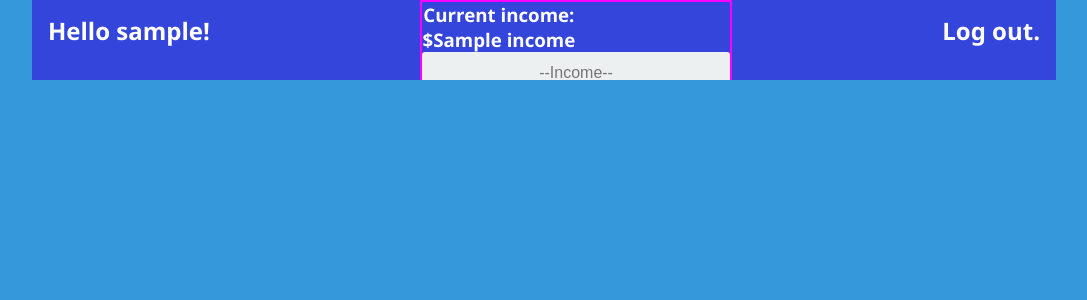
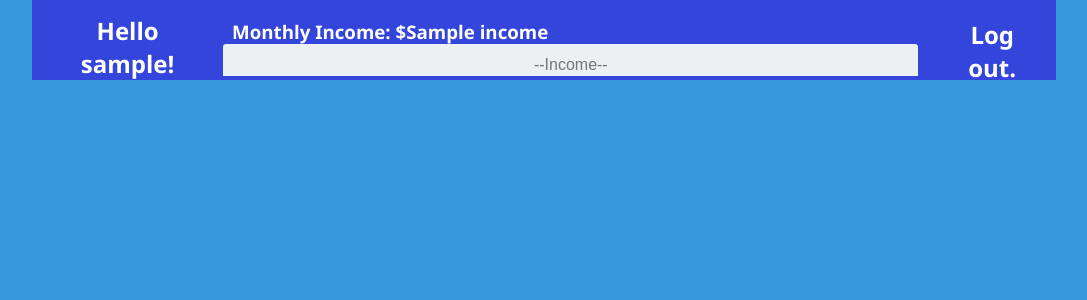
Before and after one commit to Futhark491/Blueberry-Finance, a Flask app: template templates/baseLayout.html in a window 1280 px wide. Shown: the top 300 px of the page, without its empty margins (96-1183 px from the left). Run offline with Flask 2, Linux system fonts and the light colour scheme; the visitor is signed in with stand-in values (Sample User, id 1); tables that the repository leaves empty hold one stand-in row (values such as "Sample post"); the template is opened without the code that fills it: most values are stand-ins (such as "Sample title", 1, 10 or a date in 2020); some libraries are stand-ins or nearby versions.

Commit message:
Final commit
Clean up finished. All **base** requirements met.

```diff
--- a/static/css/titleHeader.css
+++ b/static/css/titleHeader.css
@@ -16,29 +16,41 @@
     height: 100%;
 }
 
-.welcome a {
-    text-decoration: none;
+.income-input {
+    margin: auto;
+    width: 70%;
+    height: 90%;
     color: white;
-    height: 100%;
+    padding-top: 15px;
 }
 
-.welcome a:hover {
-    background-color: white;
-    color: black;
+.income {
+    padding-right: 10px;
 }
-.income-input {
-    margin: auto;
-    border: 2px solid magenta;
-    vertical-align: center;
-    color: white;
-}
+
 
 
 .logout {
     float: right;
 }
 
-.logout:hover {
-    background-color: white;
-    color: black;
+.logout a {
+    display: block;
+    height: 100%;
+    color: white;
+    text-decoration: none;
 }
+
+    .logout a:hover {
+        background-color: #34DBCA;
+    }
+
+.add-btn {
+    width: 120px;
+}
+
+.logout a h2 {
+    display: block;
+    padding: 18px 16px;
+    height: 100%;
+}
--- a/templates/baseLayout.html
+++ b/templates/baseLayout.html
@@ -23,9 +23,9 @@
             {% if session['logged_in'] %}
             <form action="/change_income" method="POST" style="float:none">
                 <div class="tableRow">
-                    <div style="width: 50%"><h3>Current income: ${{income}}</h3></div>
+                    <div style="width: 50%"><h3 style="padding-right: 1em">Monthly Income: ${{income}}</h3></div>
                     <div class="income"><input type="text" name="income" placeholder="--Income--"></div>
-                    <div class="income_add"><input type="submit" value="Add" class="inline-submit"></div>
+                    <div class="income_add"><input type="submit" value="  Update  " class="inline-submit add-btn"></div>
                 </div>
             </form>
             {% else %}
@@ -38,7 +38,7 @@
             {% endif %}
         </div>
 
-        <div class="welcome logout">
+        <div class="logout">
             {% if session['logged_in'] %}
             <a href="/logout"><h2>Log out.</h2></a>
             {% else %}
--- a/templates/main.html
+++ b/templates/main.html
@@ -28,7 +28,7 @@
     <div class="date-selector">
         <a href="/?month={{ date_shift_list[0][0] }}&year={{ date_shift_list[0][1] }}"><img src="static\images\prevYear.png" height="40px" class="dateIcons"></a>
         <a href="/?month={{ date_shift_list[1][0] }}&year={{ date_shift_list[1][1] }}"><img src="static\images\prevMonth.png" height="40px" class="dateIcons"></a>
-        <h2 style="display: inline">{{ view_date[0] + " " +  view_date[1] }}</h2>
+        <h2 style="display: inline; color: black">{{ view_date[0] + " " +  view_date[1] }}</h2>
         <a href="/?month={{ date_shift_list[2][0] }}&year={{ date_shift_list[2][1] }}"><img src="static\images\nextMonth.png" height="40px" class="dateIcons"></a>
         <a href="/?month={{ date_shift_list[3][0] }}&year={{ date_shift_list[3][1] }}"><img src="static\images\nextYear.png" height="40px" class="dateIcons"></a>
     </div>
```
